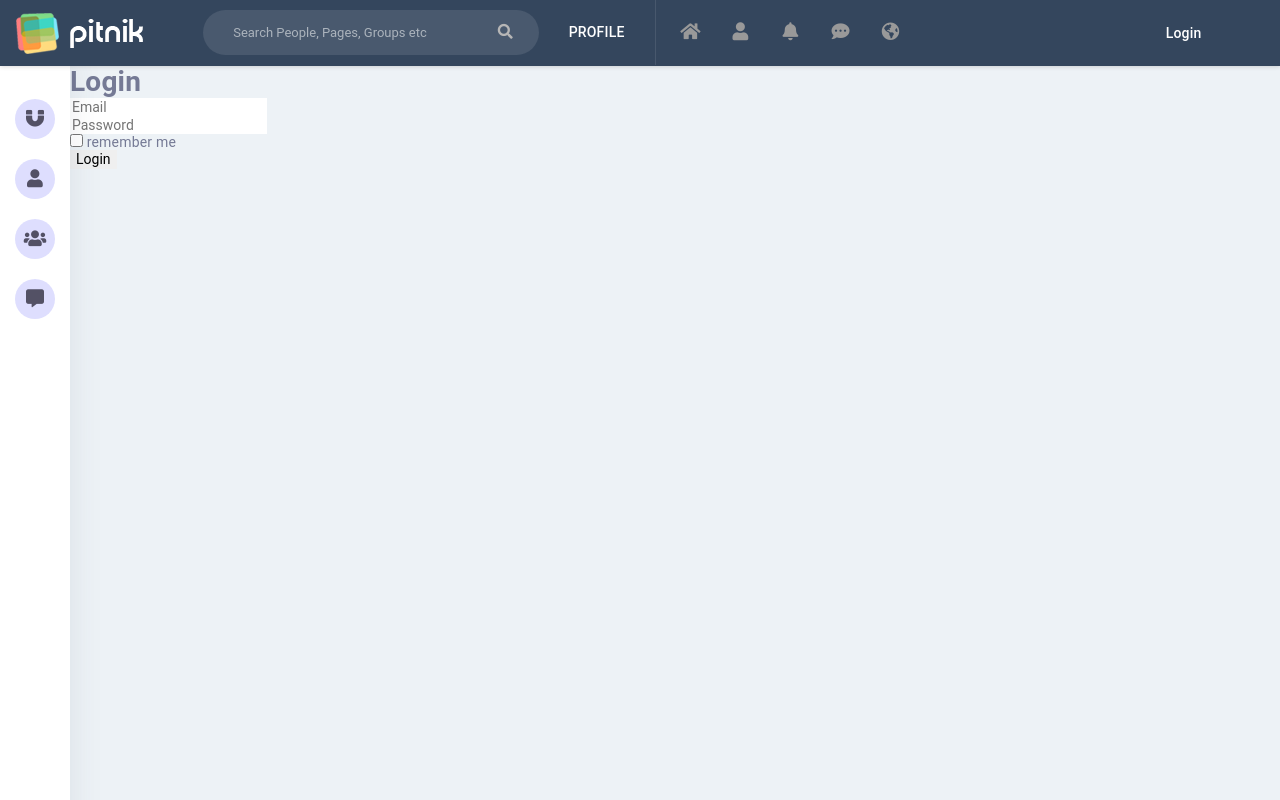
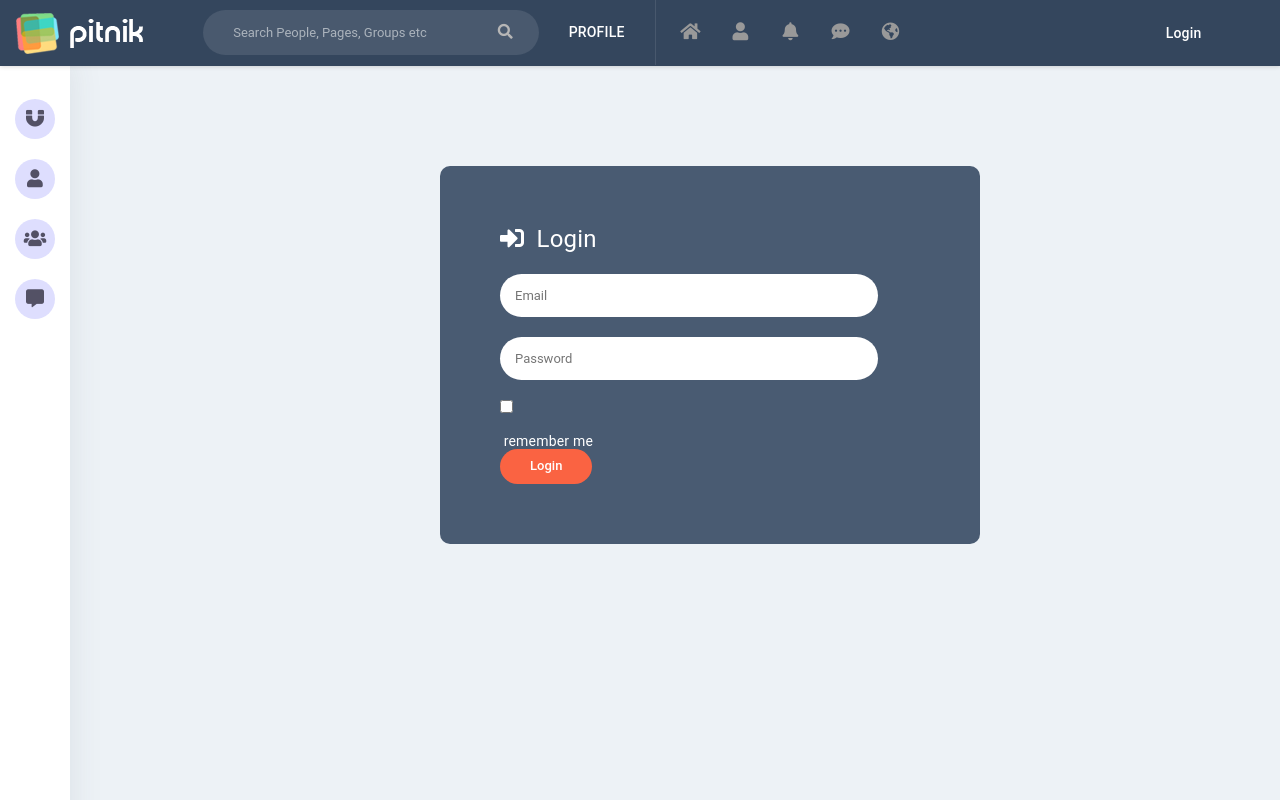
Before and after one commit to LoranDeMarcus/react-learn, a React (Create React App) app in the folder my-app/: page /login in a window 1280 px wide. Shown: the top 800 px of the page. Built offline with nearby package versions, Linux system fonts and the light colour scheme; no server answers.

Commit message:
added form controller

```diff
--- a/my-app/src/components/Login/Login.jsx
+++ b/my-app/src/components/Login/Login.jsx
@@ -1,24 +1,60 @@
 import React from 'react';
 import { Field, reduxForm } from 'redux-form';
+import { Element } from '../common/FormsController/FormController';
+import { requiredField } from '../../utils/validators/validators';
+
+import styles from './Login.module.css';
+
+const Input = Element('input');
 
 const LoginForm = (props) => {
     return (
+        <div className={ styles.wrapper }>
+            <h2 className={ styles.title }>
+                <i className="fas fa-sign-in-alt" /> &nbsp;Login
+            </h2>
             <form onSubmit={ props.handleSubmit }>
                 <div>
-                <Field component={ 'input' } type={ 'text' } name={ 'login' } placeholder={ 'Email' } />
+                    <Field
+                        component={ Input }
+                        validate={[requiredField]}
+                        type={ 'text' }
+                        name={ 'login' }
+                        placeholder={ 'Email' }
+                        className={ styles.input }
+                    />
                 </div>
                 <div>
-                <Field component={ 'input' } type={ 'password' } name={ 'password' } placeholder={ 'Password' } />
+                    <Field
+                        component={ Input }
+                        validate={[requiredField]}
+                        type={ 'password' }
+                        name={ 'password' }
+                        placeholder={ 'Password' }
+                        className={ styles.input }
+                    />
                 </div>
                 <div>
-                <Field component={ 'input' } type={ 'checkbox' } name={ 'rememberMe' } /> remember me
+                    <label className={ styles.checkboxLabel }>
+                        <Field
+                            component={ Input }
+                            validate={[requiredField]}
+                            type={ 'checkbox' }
+                            name={ 'rememberMe' }
+                            className={ styles.checkbox }
+                        /> &nbsp;remember me
+                    </label>
                 </div>
                 <div>
-                <button type={ 'submit' }>
+                    <button
+                        type={ 'submit' }
+                        className={ styles.button }
+                    >
                         Login
                     </button>
                 </div>
             </form>
+        </div>
     );
 };
 
@@ -30,10 +66,7 @@ const Login = (props) => {
     };
 
     return (
-        <>
-            <h1>Login</h1>
         <LoginFormRedux onSubmit={ onSubmit } />
-        </>
     );
 };
 
--- a/my-app/src/components/Login/Login.module.css
+++ b/my-app/src/components/Login/Login.module.css
@@ -0,0 +1,60 @@
+.wrapper {
+    margin: 100px auto 0;
+    width: 540px;
+    padding: 60px;
+    background-color: #495b72;
+    color: #fff;
+    border-radius: 10px;
+}
+
+.title {
+    display: inline-block;
+    margin-bottom: 10px;
+    font-size: 24px;
+    font-weight: normal;
+}
+
+.input {
+    background: #fff none repeat scroll 0 0;
+    border: medium none;
+    border-radius: 35px;
+    color: #535165;
+    font-size: 13px;
+    line-height: initial;
+    margin: 10px 0;
+    padding: 14px 15px;
+    width: 100%;
+}
+
+.checkbox {
+    margin: 10px 0 20px;
+}
+
+.checkboxLabel {
+    cursor: pointer;
+    transition: all 0.3s;
+}
+
+.checkboxLabel:hover {
+    opacity: 0.7;
+}
+
+.button {
+    border: medium none;
+    border-radius: 30px;
+    color: #fff;
+    background: #fa6342;
+    font-size: 13px;
+    font-weight: 500;
+    padding: 10px 30px;
+    transition: all 0.2s linear 0s;
+}
+
+.button {
+    cursor: pointer;
+    transition: all 0.3s;
+}
+
+.button:hover {
+    background-color: #FA5142;
+}
--- a/my-app/src/components/Posts/Posts.jsx
+++ b/my-app/src/components/Posts/Posts.jsx
@@ -1,8 +1,13 @@
 import React from 'react';
 import Post from './Post/Post';
 import { Field, reduxForm } from 'redux-form';
+import { maxLengthCreator, requiredField } from '../../utils/validators/validators';
+import { Element } from '../common/FormsController/FormController';
 
 import styles from './Posts.module.css';
+
+const maxLength10 = maxLengthCreator(10);
+const Textarea = Element('textarea');
 
 const Posts = (props) => {
     const messages = props.posts.map(item =>
@@ -25,10 +30,12 @@ const PostForm = (props) => {
     return (
         <form onSubmit={ props.handleSubmit } className={ styles.form }>
             <Field
-                component={ 'textarea' }
+                component={ Textarea }
                 className={ styles.input }
                 value={ props.newPostText }
                 name={ 'newPostText' }
+                placeholder={ 'Post message' }
+                validate={ [requiredField, maxLength10] }
             />
             <button type={ 'submit' } className={ styles.button }>
                 Send
--- a/my-app/src/components/Posts/Posts.module.css
+++ b/my-app/src/components/Posts/Posts.module.css
@@ -5,7 +5,7 @@
 .form {
     display: flex;
     flex-direction: row;
-    align-items: center;
+    align-items: start;
     margin-bottom: 10px;
 }
 
@@ -14,7 +14,6 @@
     width: 100%;
     height: 50px;
     outline: 1px solid #535165;
-    margin-right: 15px;
 }
 
 .button {
--- /dev/null
+++ b/my-app/src/components/common/FormsController/FormController.js
@@ -0,0 +1,13 @@
+import React from 'react';
+
+import styles from './FormController.module.css';
+
+export const Element = Element => ({ input, meta, ...props }) => {
+    const isError = meta.touched && meta.error;
+    return (
+        <div className={ `${styles.formsController} ${ isError ? styles.error : '' }` }>
+            <Element className={ `${ props.className } ` } {...input} {...props} />
+            { isError && <span>{ meta.error }</span>}
+        </div>
+    );
+}
--- /dev/null
+++ b/my-app/src/components/common/FormsController/FormController.module.css
@@ -0,0 +1,13 @@
+.formsController {
+    width: 90%;
+    margin-right: 15px;
+}
+.formsController.error input,
+.formsController.error textarea {
+    border: 1px solid red;
+}
+
+.formsController.error span {
+    display: inline-block;
+    color: red;
+}
--- a/my-app/src/index.js
+++ b/my-app/src/index.js
@@ -22,4 +22,4 @@ ReactDOM.render(
 // or send to an analytics endpoint. Learn more: https://bit.ly/CRA-vitals
 reportWebVitals();
 
-// next lesson: https://www.youtube.com/watch?v=WCNuRH66lEQ&list=PLcvhF2Wqh7DNVy1OCUpG3i5lyxyBWhGZ8&index=78
+// next lesson: https://www.youtube.com/watch?v=oWeSh6-Mrvg&list=PLcvhF2Wqh7DNVy1OCUpG3i5lyxyBWhGZ8&index=79
--- /dev/null
+++ b/my-app/src/utils/validators/validators.js
@@ -0,0 +1,9 @@
+export const requiredField = value => {
+    if (value) return undefined;
+    return 'Field is required';
+};
+
+export const maxLengthCreator = (maxLength) => value => {
+    if (value && value.length > maxLength) return `Max length is much than ${maxLength} symbols`;
+    return undefined;
+};
```
Lines whose indentation alone changed are shown as unchanged.
